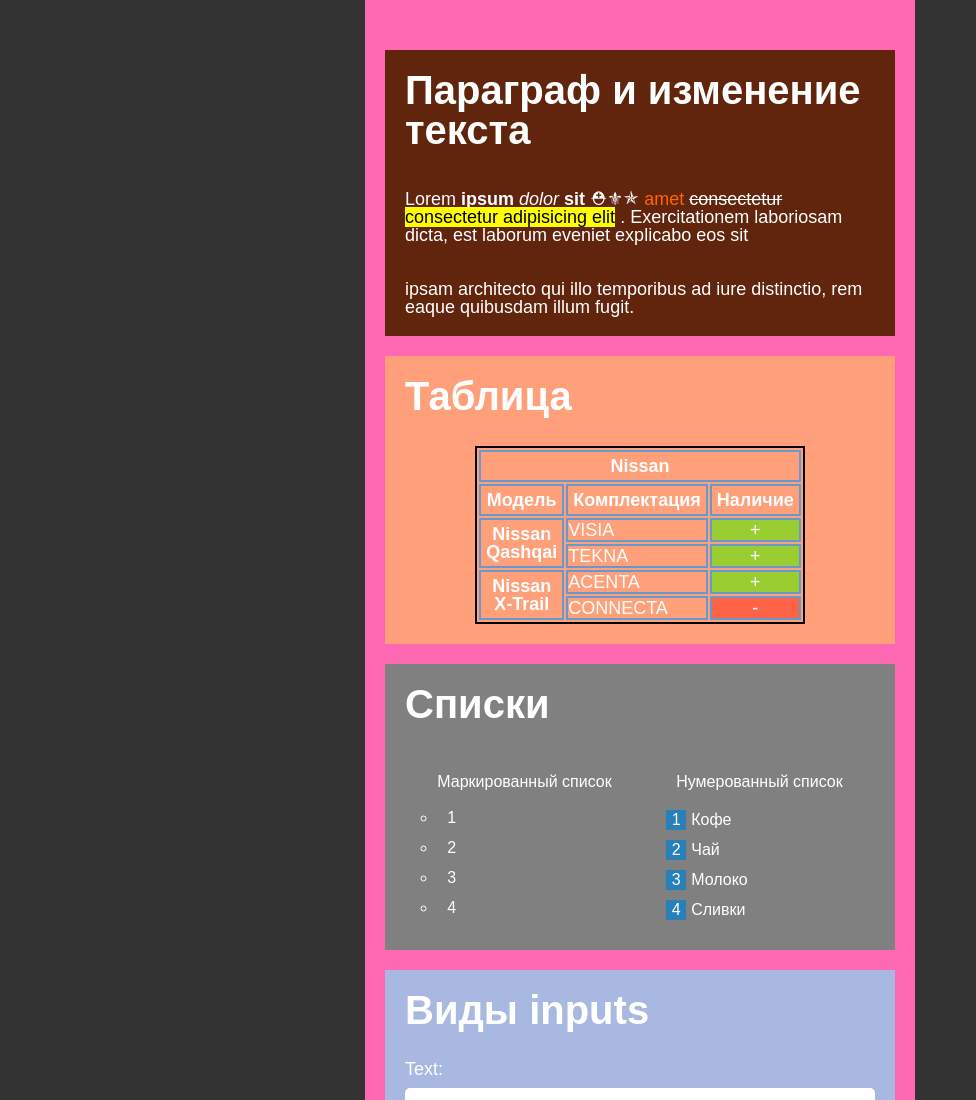
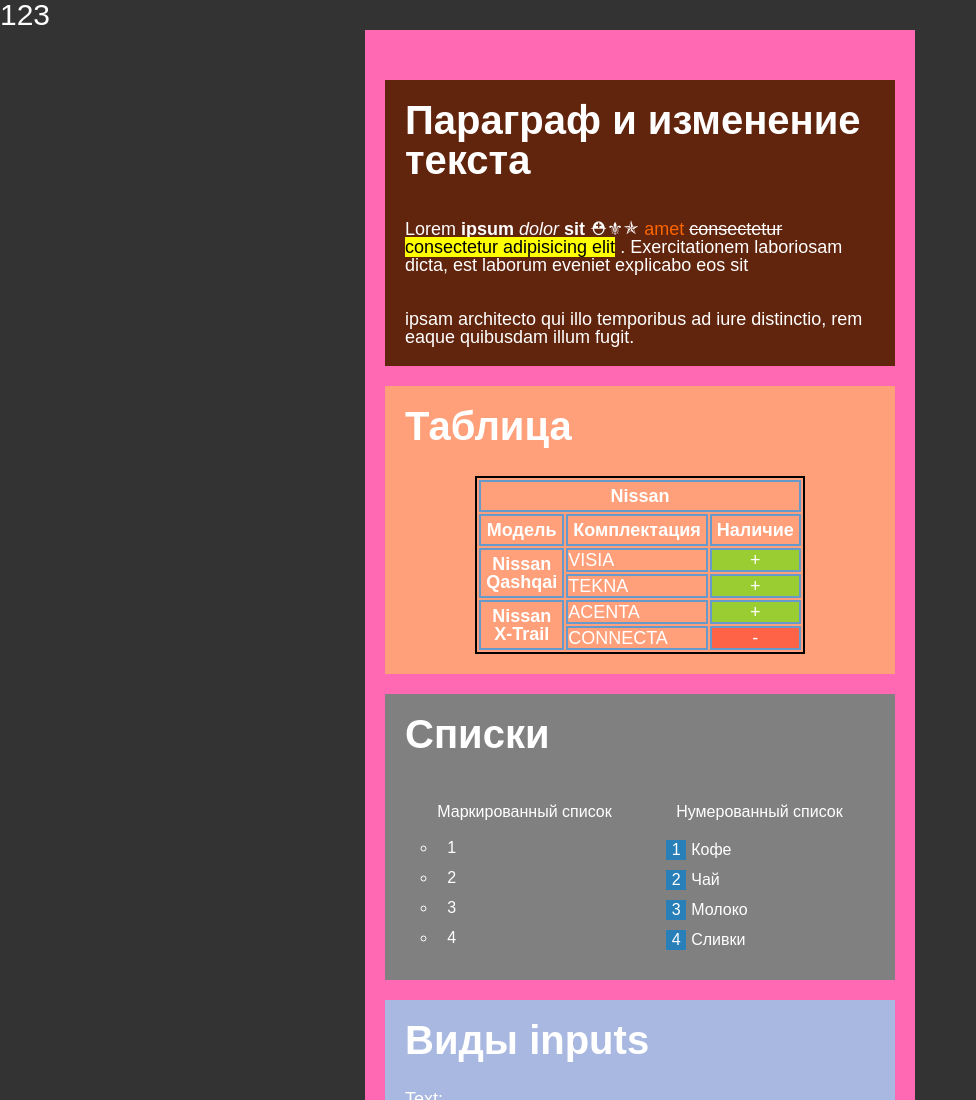
Before and after one commit to AlexOfMegom/MyFerstItteration, a plain HTML site: page index.html in a window 1280 px wide. Shown: the top 1100 px of the page, without its empty margins (0-976 px from the left). Drawn offline with Linux system fonts and the light colour scheme.

Commit message:
"added tag div 123"

```diff
--- a/index.html
+++ b/index.html
@@ -11,7 +11,7 @@
 
 <body>
 
-
+   <div style="font-size: 30px;">123</div>
 
     <div class="wrapper">
 
```
